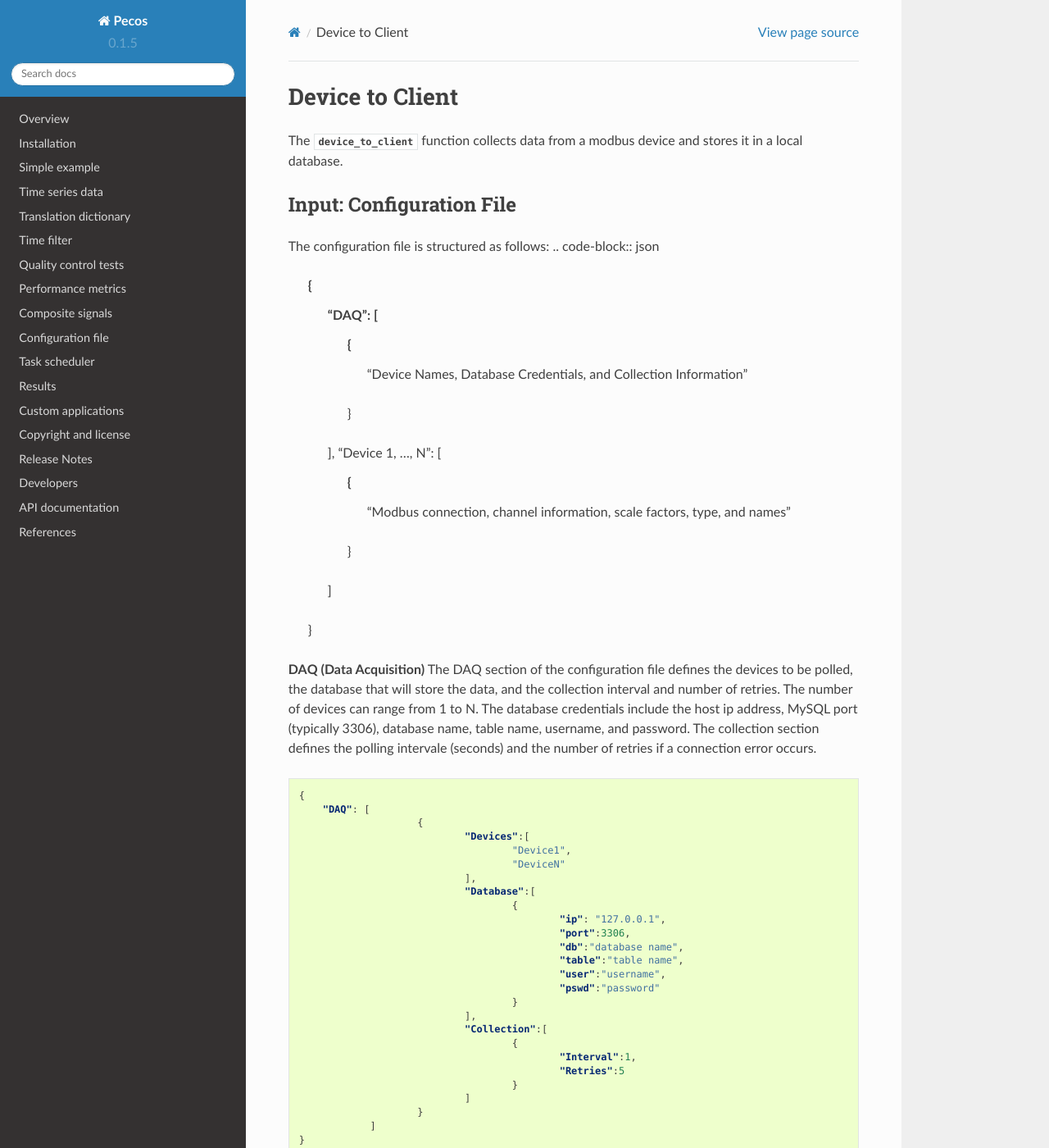
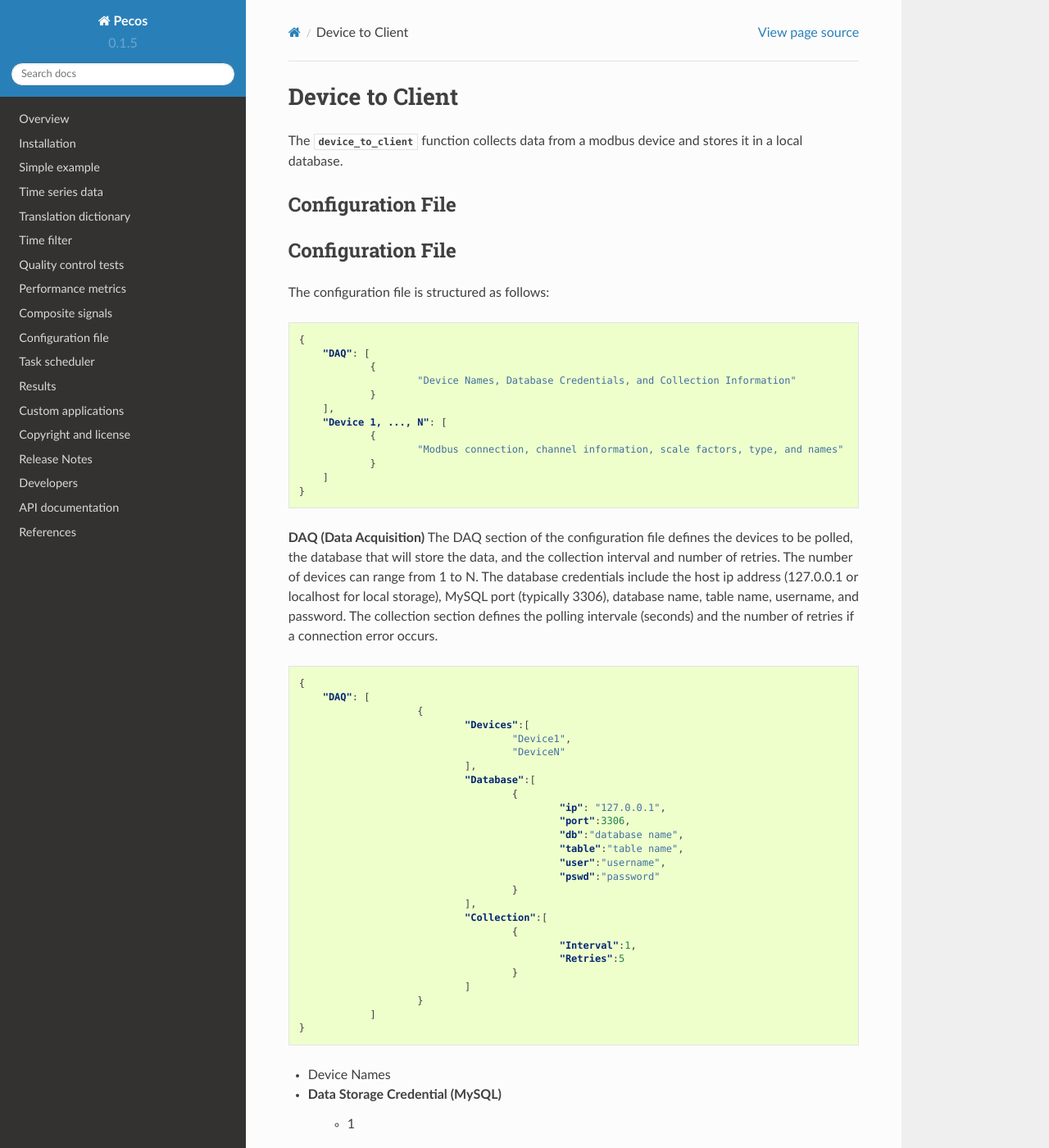
Before and after one commit to sjanzou/pecos, a Sphinx documentation site: the page built from documentation/devicetoclient.rst, in a window 1280 px wide and 1400 px high. Shown: the whole window at 82% size. Built offline with Sphinx 7.4.7 and the Read the Docs theme 2.0.0, drawn with Linux system fonts in a browser that asks for light colours.

Commit message:
add devicetoclient

```diff
--- a/documentation/devicetoclient.rst
+++ b/documentation/devicetoclient.rst
@@ -4,10 +4,14 @@ Device to Client
 The :class:`~pecos.io.device_to_client` function collects data from a modbus device and stores it in a local
 database.
 
-Input: Configuration File
+Configuration File
+-----------------------------
+
+Configuration File
 -----------------------------
 
 The configuration file is structured as follows:
+
 .. code-block:: json
 
     {
@@ -27,7 +31,8 @@ The configuration file is structured as follows:
 **DAQ (Data Acquisition)**
 The DAQ section of the configuration file defines the devices to be polled, the database
 that will store the data, and the collection interval and number of retries.  The number
-of devices can range from 1 to N.  The database credentials include the host ip address,
+of devices can range from 1 to N.  The database credentials include the host ip address
+(127.0.0.1 or localhost for local storage),
 MySQL port (typically 3306), database name, table name, username, and password.  The
 collection section defines the polling intervale (seconds) and the number of retries if a
 connection error occurs.
```
